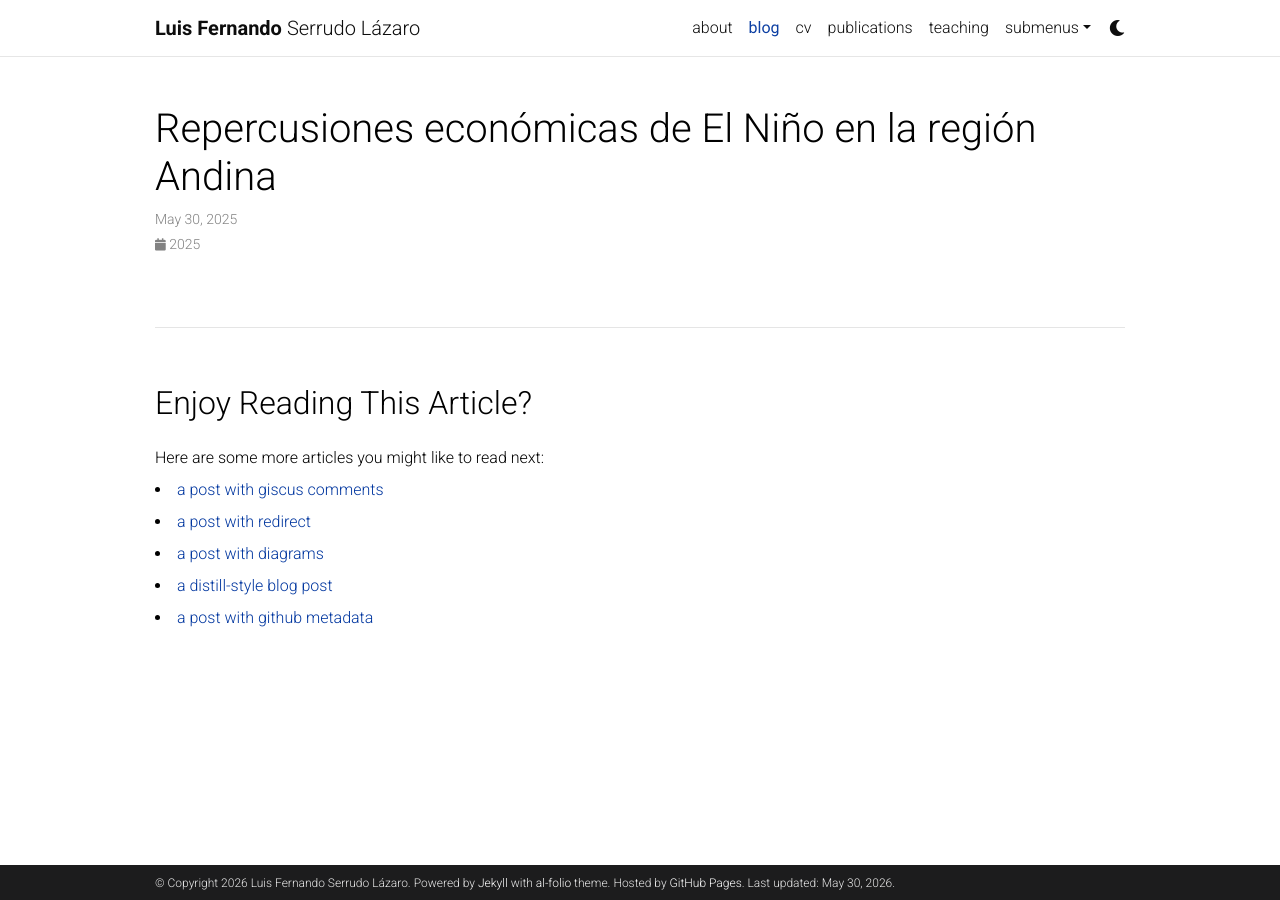
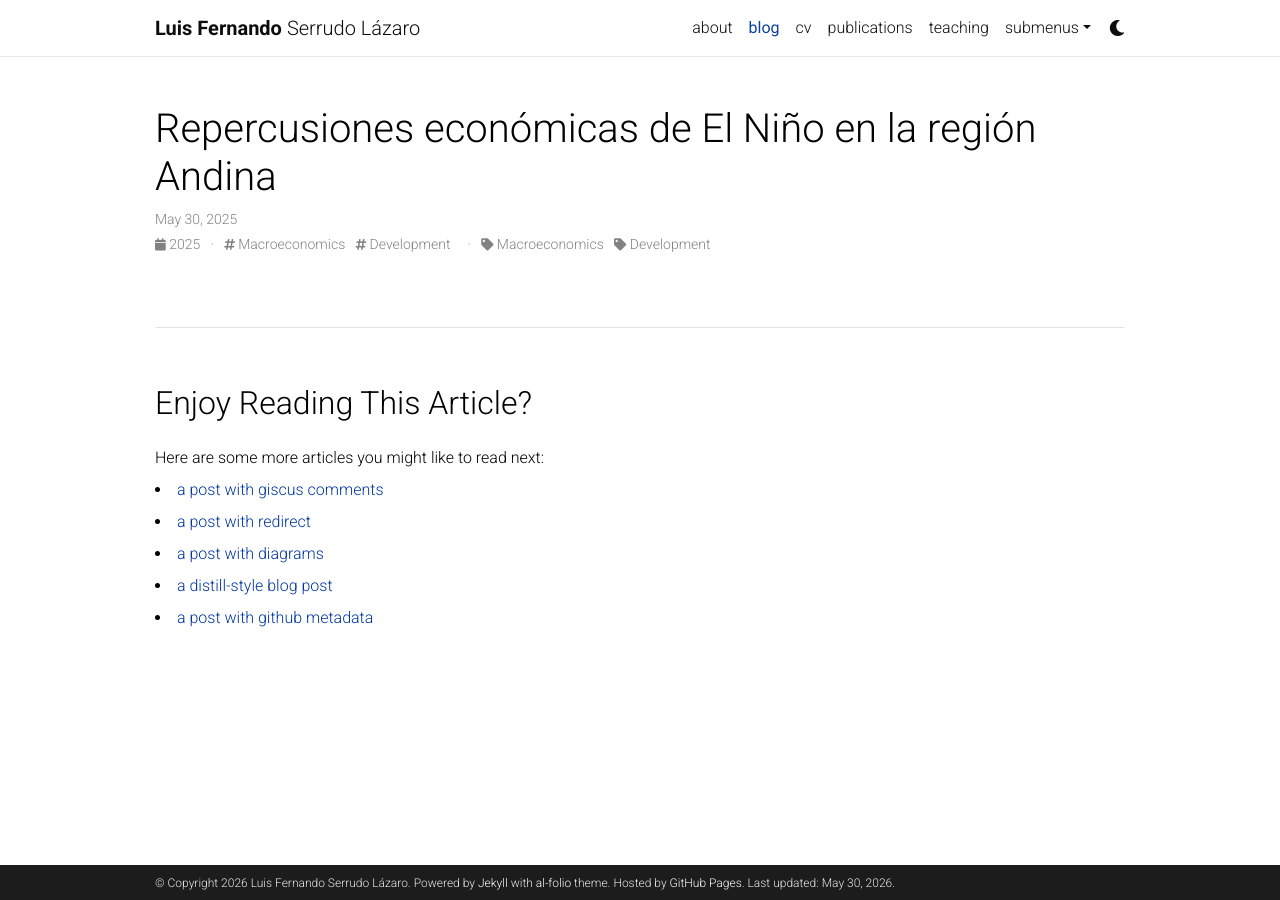
Before and after one commit to lserrudo/lserrudo.github.io, a Jekyll site: the page built from _posts/2025-05-03-Blog_ElNino.md, in a window 1280 px wide. Built offline with Jekyll 4.4.1, drawn with Linux system fonts in a browser that asks for light colours; comment, search, counter and statistics services are not loaded; a style sheet for code colours, icons or effects is not loaded.

Commit message:
Update tags and categories in Blog El Nino post
Added tags and categories for better organization.

```diff
--- a/_posts/2025-05-03-Blog_ElNino.md
+++ b/_posts/2025-05-03-Blog_ElNino.md
@@ -5,4 +5,6 @@ date: 2025-05-30
 description: Publicado en el Banco Interamericano de Desarrollo.
 redirect: https://www.iadb.org/es/blog/investigacion-para-el-desarrollo/repercusiones-economicas-del-cambio-climatico-y-del-fenomeno-el-nino-en-la-region-andina
 external_source: Inter-American Development Bank
+tags: Macroeconomics Development
+categories: Macroeconomics Development
 ---
```
